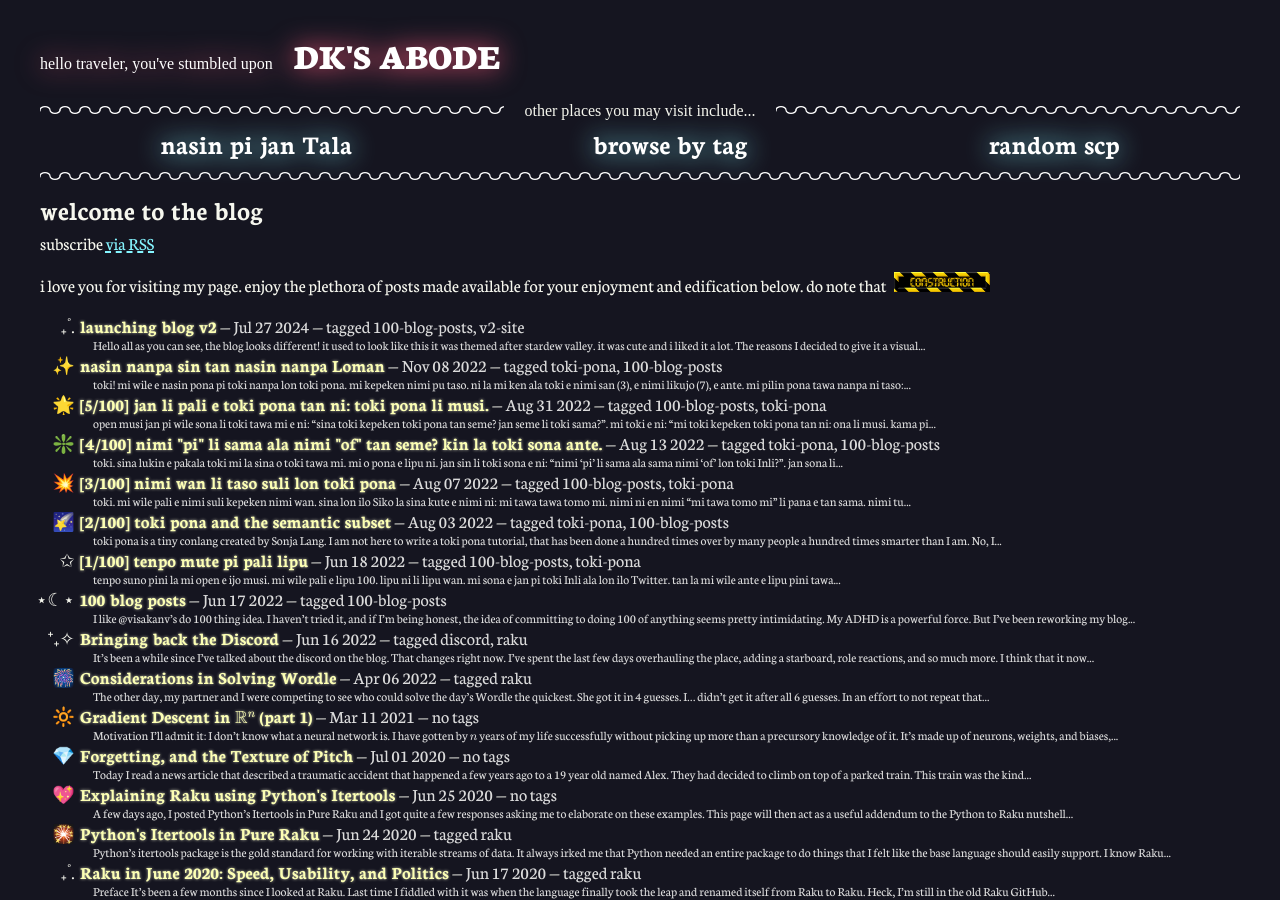
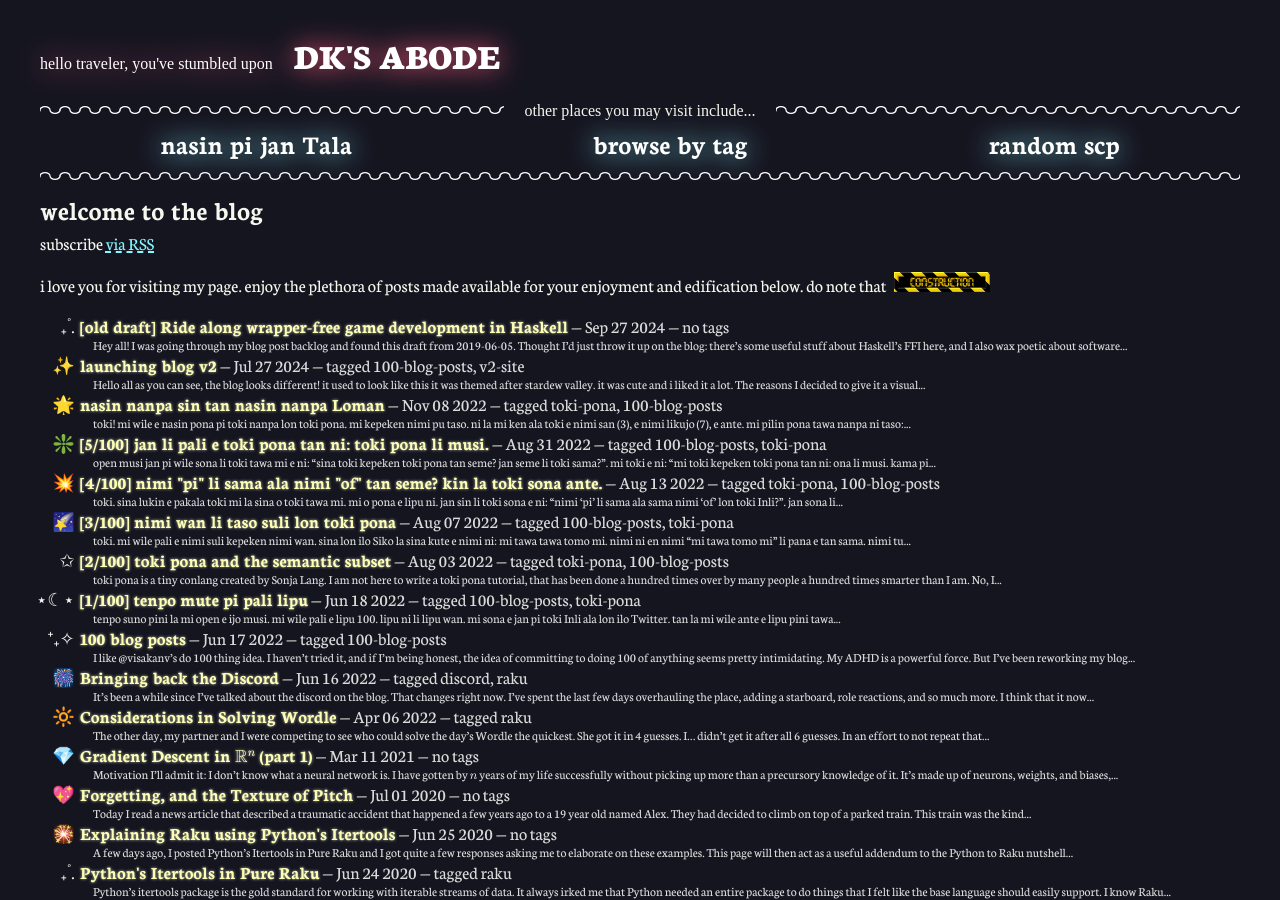
Before and after one commit to DataKinds/datakinds.github.io, a Jekyll site: the page built from index.md, in a window 1280 px wide and 900 px high. Built offline with Jekyll 4.4.1, drawn with Linux system fonts in a browser that asks for light colours; some web fonts are replaced; some of the changed text lies outside the part shown.

Commit message:
Cleanup page, publish old draft

```diff
--- a/_includes/footer.html
+++ b/_includes/footer.html
@@ -2,7 +2,7 @@
   <div style="margin:40px 0" class="fancy"></div>
 
   <h2 class="footer-title">
-    This blog is powered by raw energy harnessed via the block chains. It is hosted serverlessly, directly in the aether permeating our reality.
+    This blog is powered by raw energy harnessed via the block chains.
   </h2>
 
 
--- a/_layouts/post.html
+++ b/_layouts/post.html
@@ -67,8 +67,6 @@ layout: default
       <strong class="big-flex">the banner says: trans rights!</strong>
     </div>
   </div>
-  <div style="margin-bottom:10px" class="fancy"></div>
-
 
   <div class="post-content e-content" itemprop="articleBody">{{ content }}</div>
 
--- a/_drafts/2019-06-05-from-context-to-cptr-bare-bones-game-development-in-haskell.md
+++ b/_posts/2024-09-27-ride-along-game-development-in-haskell.md
@@ -1,8 +1,16 @@
 ---
 layout: post
-title: 'The Spirit of Play: Ride Along Game Development in Haskell'
-date: 2019-06-05 21:23 -0700
+title: '[old draft] Ride along wrapper-free game development in Haskell'
+date: 2024-09-27 15:00 -0700
 ---
+
+
+Hey all! I was going through my blog post backlog and found this draft from `2019-06-05`. Thought I'd just throw it up on the blog: there's some useful stuff about Haskell's FFI here, and I also wax poetic about software development a little bit. This was written before the whole [100 blog posts](https://datakinds.github.io/2022/06/17/100-blog-posts) thing so it doesn't count.
+
+The original title of this was to be "From Context to Cptr: Bare Bones Game Development in Haskell". I will let 2019 me take it from here.
+
+---
+
 I got into programming when I was 8 because I wanted to make games. I guess, deep down, I was never truly able to satiate that desire. I've never released a game, I've never completed a game, and hell -- I've never gotten far enough to even draw up assets for a game.
 
 But I ran into a library yesterday called Raylib that kind of rekindled the playful fire that lived deep down under my pragmaticism. Raylib lives at [https://www.raylib.com/](https://www.raylib.com/). I immediately fired up VS Code and hammered out some C for the first time in two or three years. Suffice to say, I had _fun_. Not fun like "wow, this code is elegant," or fun like "wow I'm making a lot of money doing this," but fun like "I'm giggling at the screen because I made a circle bounce back and forth."
```
